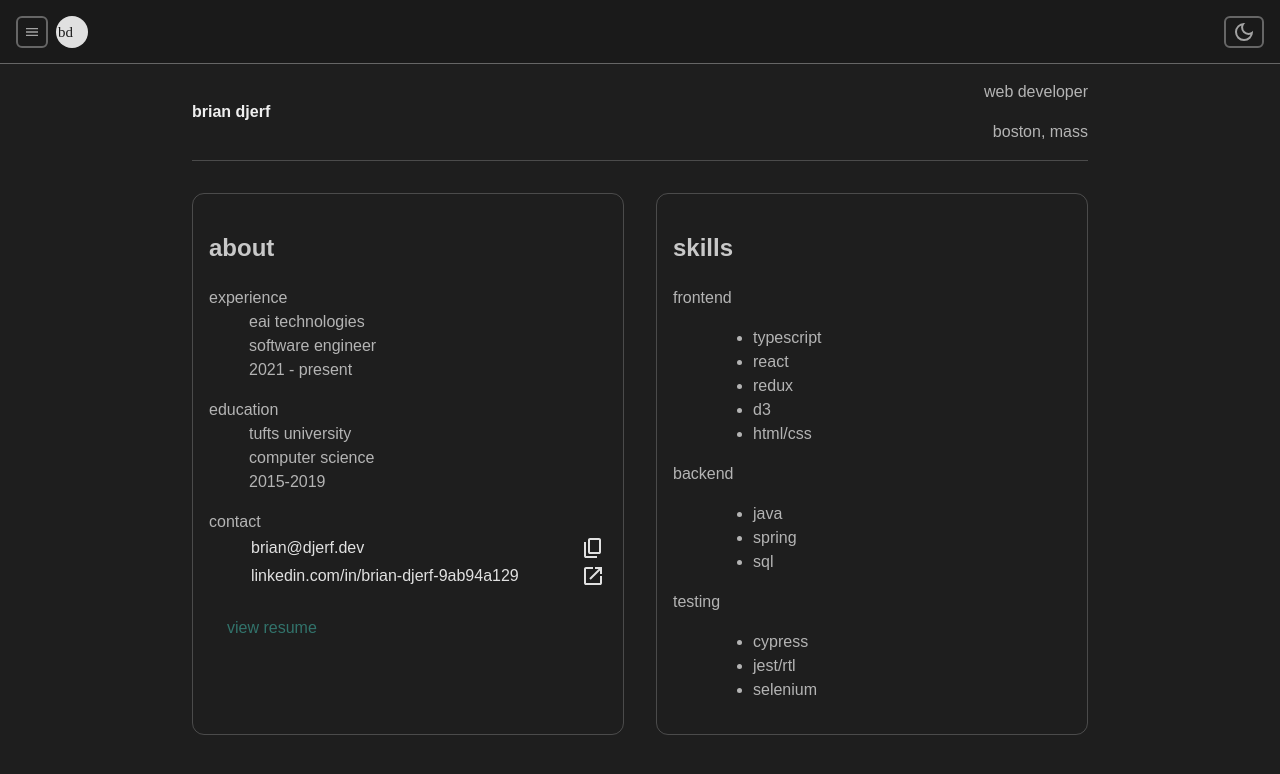
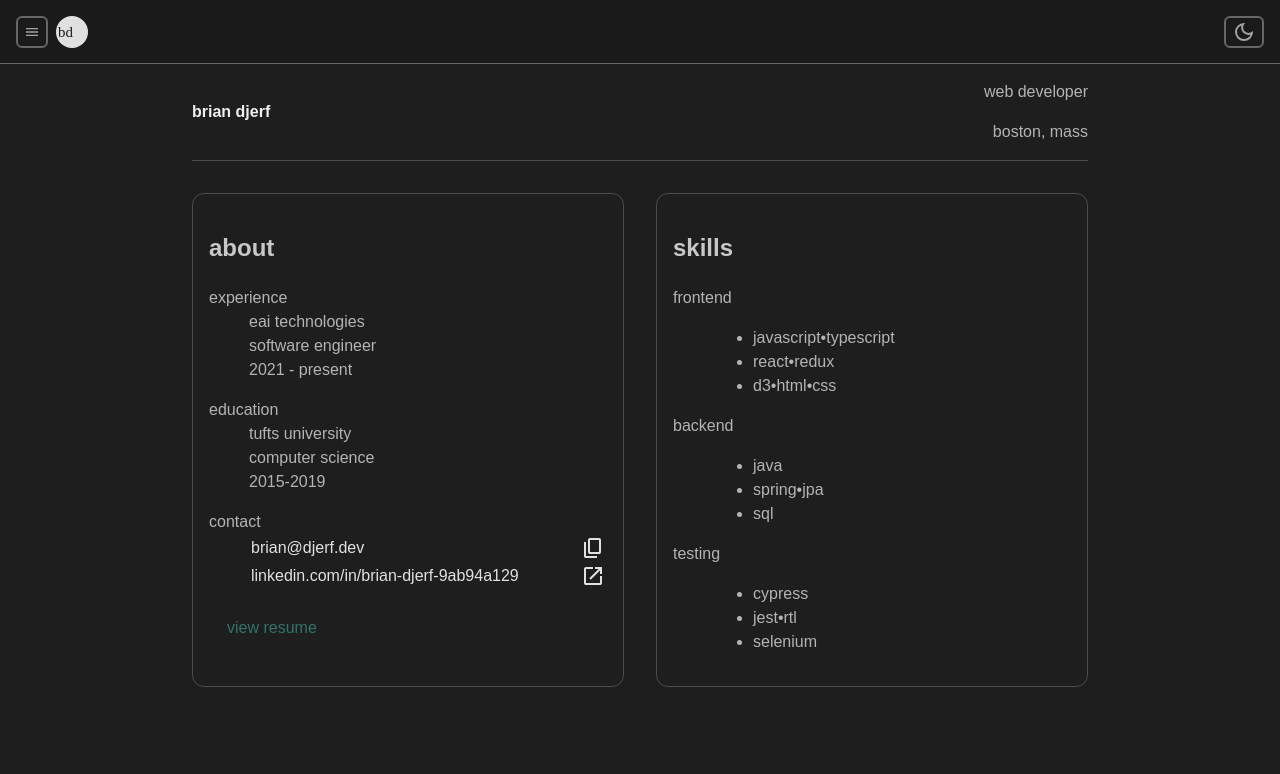
Before and after one commit to antonym0505/antonym0505.github.io, a React (Vite) app: page /#/ in a window 1280 px wide. Shown: the top 774 px of the page. Built offline with nearby package versions, Linux system fonts and the light colour scheme; a web font is replaced by a local one.

Commit message:
home style

```diff
--- a/src/home.tsx
+++ b/src/home.tsx
@@ -129,18 +129,18 @@ const Home: FC = () => {
           <dt>frontend</dt>
           <dd>
             <ul>
-              <li>typescript</li>
-              <li>react</li>
-              <li>redux</li>
-              <li>d3</li>
-              <li>html/css</li>
+              <li>javascript&bull;typescript</li>
+              <li>react&bull;redux</li>
+              {/* <li>redux</li> */}
+              {/* <li>d3</li> */}
+              <li>d3&bull;html&bull;css</li>
             </ul>
           </dd>
           <dt>backend</dt>
           <dd>
             <ul>
               <li>java</li>
-              <li>spring</li>
+              <li>spring&bull;jpa</li>
               <li>sql</li>
             </ul>
           </dd>
@@ -148,7 +148,7 @@ const Home: FC = () => {
           <dd>
             <ul>
               <li>cypress</li>
-              <li>jest/rtl</li>
+              <li>jest&bull;rtl</li>
               <li>selenium</li>
             </ul>
           </dd>
```
